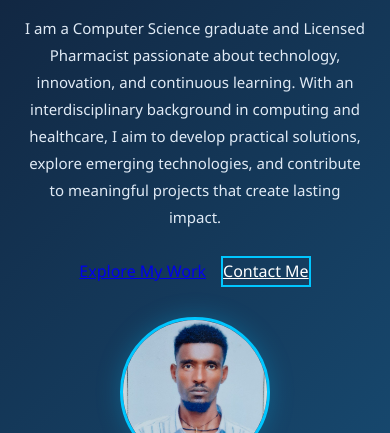
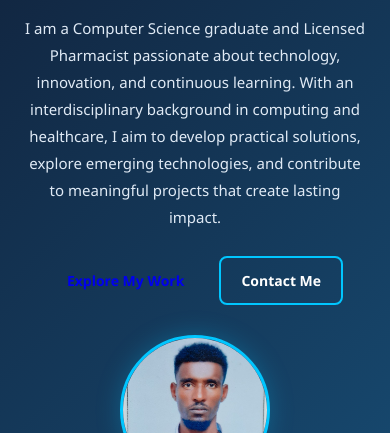
Before and after one commit to TebikachewChekol/My-Portfolio, a plain HTML site: page index.html in a window 390 px wide. Shown: the part 411-844 px from the top of the page. Drawn offline with nearby package versions, Linux system fonts and the light colour scheme.

Commit message:
Update style.css

```diff
--- a/CSS/style.css
+++ b/CSS/style.css
@@ -141,15 +141,41 @@ header {
     display: block;
 }
 
-/* BUTTONS */
+
+/* HERO BUTTONS */
 .hero-buttons {
     display: flex;
     gap: 15px;
     flex-wrap: wrap;
     align-items: center;
     justify-content: flex-start;
-}
-
+    margin-top: 25px;
+}
+
+.hero-buttons a {
+    display: inline-block;
+    padding: 12px 26px;
+    border-radius: 8px;
+    font-size: 15px;
+    font-weight: 600;
+    text-decoration: none;
+    transition: all 0.3s ease;
+}
+
+/* PRIMARY BUTTON */
+.btn-primary {
+    background: #00c6ff;
+    color: #101d35;
+    border: 2px solid #00c6ff;
+}
+
+.btn-primary:hover {
+    background: transparent;
+    color: #00c6ff;
+    transform: translateY(-3px);
+}
+
+/* OUTLINE BUTTON */
 .btn-outline {
     background: transparent;
     color: #ffffff;
@@ -159,7 +185,23 @@ header {
 .btn-outline:hover {
     background: #00c6ff;
     color: #101d35;
-}
+    transform: translateY(-3px);
+}
+
+/* MOBILE BUTTONS */
+@media (max-width: 768px) {
+    .hero-buttons {
+        justify-content: center;
+    }
+}
+
+@media (max-width: 480px) {
+    .hero-buttons a {
+        padding: 11px 20px;
+        font-size: 14px;
+    }
+}
+
 
 /* TABLET AND MOBILE */
 @media (max-width: 768px) {
```
